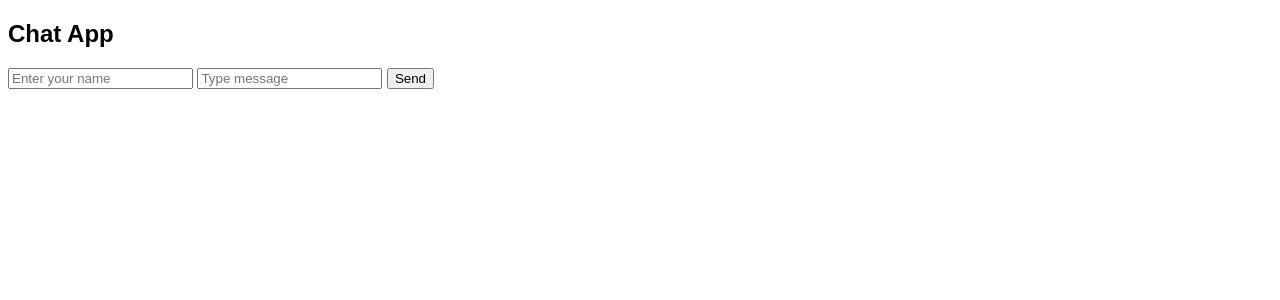
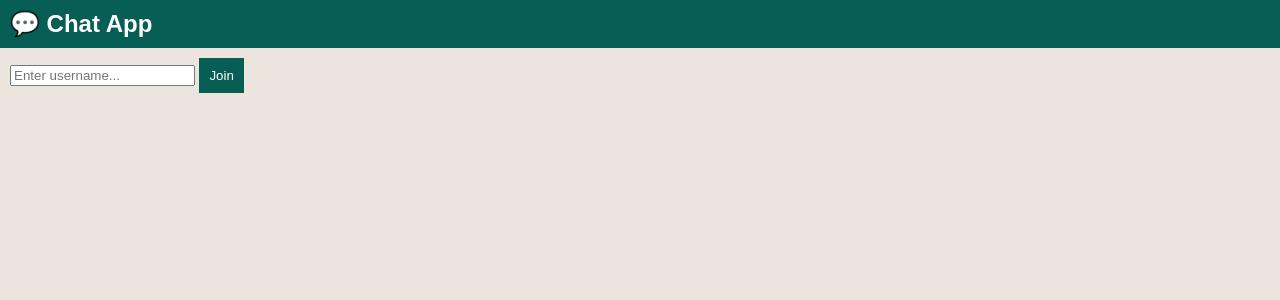
Before and after one commit to gaganlodhi/chat-app-gagan, a Python web app: template templates/index.html in a window 1280 px wide. Shown: the top 300 px of the page. Run offline with Jinja, Linux system fonts and the light colour scheme; the template is opened without the code that fills it, so the values that code supplies are empty; some libraries are stand-ins or nearby versions.

Commit message:
Update index.html

```diff
--- a/templates/index.html
+++ b/templates/index.html
@@ -1,88 +1,136 @@
-
 <!DOCTYPE html>
 <html>
 <head>
     <title>Chat App</title>
+    <script src="https://cdn.socket.io/4.0.0/socket.io.min.js"></script>
 
     <style>
         body {
             font-family: Arial;
+            background: #ece5dd;
+            margin: 0;
+        }
+
+        h2 {
+            background: #075e54;
+            color: white;
+            padding: 10px;
+            margin: 0;
+        }
+
+        #login, #chat {
+            padding: 10px;
         }
 
         #messages {
             list-style: none;
             padding: 0;
-        display: flex;
-        flex-direction: column;
+            height: 400px;
+            overflow-y: scroll;
         }
 
-    .message {
-        padding: 8px;
-        margin: 5px;
+        .msg {
+            padding: 8px 12px;
+            margin: 6px;
             border-radius: 10px;
             max-width: 60%;
+            clear: both;
         }
 
-    .sent {
-        background-color: lightgreen;
-        align-self: flex-end;
+        .me {
+            background: #dcf8c6;
+            float: right;
+            text-align: right;
         }
 
-    .received {
-        background-color: lightgray;
-        align-self: flex-start;
+        .other {
+            background: white;
+            float: left;
+        }
+
+        #inputBox {
+            display: flex;
+            margin-top: 10px;
+        }
+
+        #msg {
+            flex: 1;
+            padding: 10px;
+        }
+
+        button {
+            padding: 10px;
+            background: #075e54;
+            color: white;
+            border: none;
         }
     </style>
+</head>
 
-</head>
 <body>
 
-    <h2>Chat App</h2>
+<h2>💬 Chat App</h2>
 
-    <!-- 👇 Username input -->
-    <input id="username" placeholder="Enter your name">
+<div id="login">
+    <input id="username" placeholder="Enter username..." />
+    <button onclick="joinChat()">Join</button>
+</div>
 
-    <!-- 👇 Message input -->
-    <input id="message" placeholder="Type message">
-    <button onclick="sendMessage()">Send</button>
+<div id="chat" style="display:none;">
 
-    <!-- 👇 Chat messages -->
     <ul id="messages"></ul>
 
-    <!-- Socket.IO -->
-    <script src="https://cdn.socket.io/4.0.0/socket.io.min.js"></script>
+    <div id="inputBox">
+        <input id="msg" placeholder="Type message..." />
+        <button onclick="sendMessage()">Send</button>
+    </div>
+
+</div>
 
 <script>
     var socket = io();
-    var currentUser = "";
+    var username = "";
 
-    function sendMessage() {
-        var username = document.getElementById("username").value;
-        var message = document.getElementById("message").value;
-
-        // username save
-        currentUser = username;
-
-        socket.send({
-            username: username,
-            message: message
-        });
+    function joinChat(){
+        username = document.getElementById("username").value;
+        if(username === ""){
+            alert("Enter username");
+            return;
         }
 
-    socket.on('message', function(data) {
-        var li = document.createElement("li");
-        li.classList.add("message");
+        socket.emit("join", username);
 
-        if (data.username === currentUser) {
-            li.classList.add("sent");
-        } else {
-            li.classList.add("received");
+        document.getElementById("login").style.display = "none";
+        document.getElementById("chat").style.display = "block";
     }
 
-        li.innerText = data.username + ": " + data.message;
+    socket.on('message', function(msg){
+        var item = document.createElement('li');
+        item.classList.add("msg");
 
-        document.getElementById("messages").appendChild(li);
+        // split username: message
+        let parts = msg.split(":");
+        let sender = parts[0];
+
+        item.textContent = msg;
+
+        if(sender === username){
+            item.classList.add("me");
+        } else {
+            item.classList.add("other");
+        }
+
+        document.getElementById('messages').appendChild(item);
+
+        // auto scroll
+        document.getElementById('messages').scrollTop = document.getElementById('messages').scrollHeight;
     });
+
+    function sendMessage(){
+        var msg = document.getElementById("msg").value;
+        socket.send(msg);
+        document.getElementById("msg").value = "";
+    }
 </script>
 
 </body>
```
Lines whose indentation alone changed are shown as unchanged.
